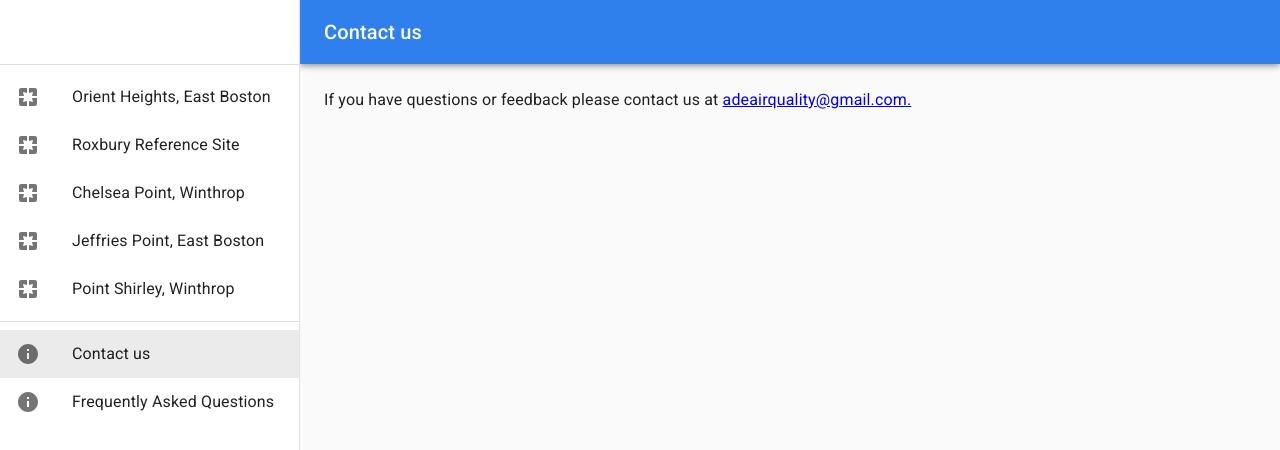
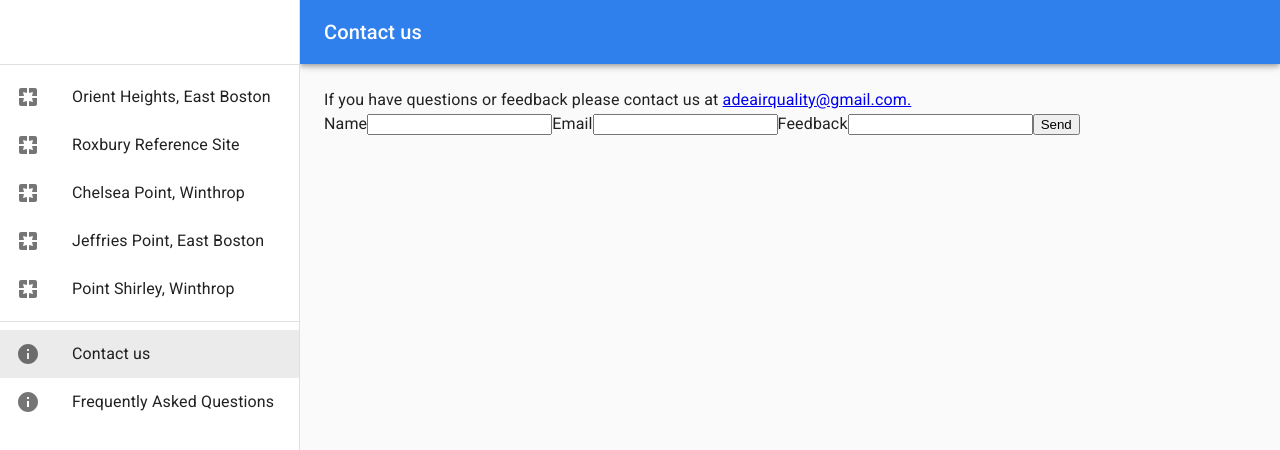
Before and after one commit to airpartners/aq-web-client, a React (Create React App) app: page /contact-us in a window 1280 px wide. Shown: the top 450 px of the page. Built offline with nearby package versions, Linux system fonts and the light colour scheme; no server answers; the database is empty.

Commit message:
draft of feedback form structure
Testing whether it is possible to use google forms as a platform for simple feedback entry with custom styling

```diff
--- a/src/ContactUsPage.js
+++ b/src/ContactUsPage.js
@@ -22,6 +22,20 @@ function ContactUsPage(props) {
                 <a rel="noopener noreferrer" target="_blank" href="mailto:adeairquality@gmail.com">
                     {strings["ContactUsPage"]["Email"] + "."}
                 </a>
+                <form class="form" action="https://docs.google.com/forms/u/1/d/e/1FAIpQLScnivsSzi9mlc58p_-kVgZmlGJC0TBV2YJucWH19F8mYBGswg/formResponse">
+
+                    <label>Name</label>
+                    <input name="entry.117597867" type="text" />
+
+                    <label>Email</label>
+                    <input name="entry.750980636" type="email" required />
+
+                    <label>Feedback</label>
+                    <input name="entry.172700963" type="text" required />
+
+                    <input type="submit" value="Send" />
+
+                </form>
             </Typography>
         </div>);
 }
```
